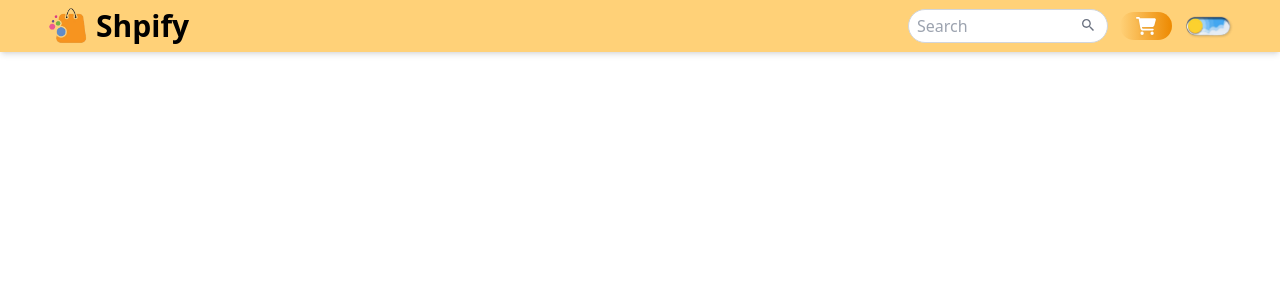
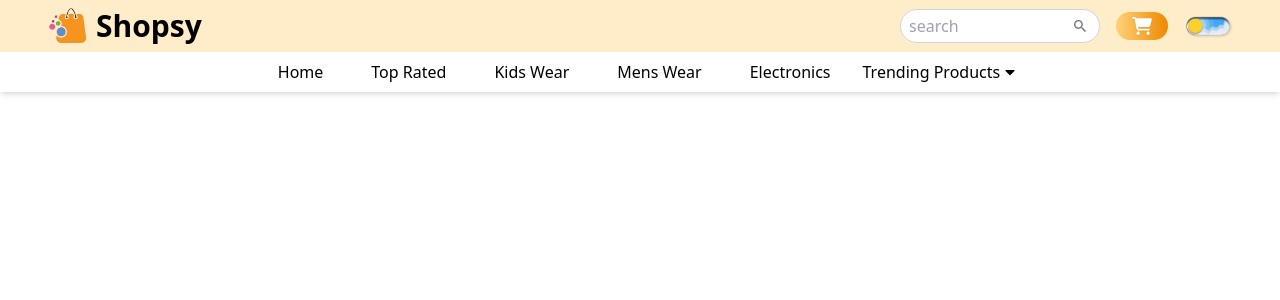
Before and after one commit to Mohammad-Hossaini/Ecommerce, a React (Vite) app: page / in a window 1280 px wide. Shown: the top 300 px of the page. Built offline with nearby package versions, Linux system fonts and the light colour scheme.

Commit message:
implemented the lower Navbar

```diff
--- a/src/components/navbar/Navbar.jsx
+++ b/src/components/navbar/Navbar.jsx
@@ -1,33 +1,81 @@
+import { FaCaretDown } from "react-icons/fa";
 import { FaCartShopping } from "react-icons/fa6";
 import { IoMdSearch } from "react-icons/io";
 import DarkMode from "./DarkMode";
 
-function Navbar() {
+const Menu = [
+  {
+    id: 1,
+    name: "Home",
+    link: "/#",
+  },
+  {
+    id: 2,
+    name: "Top Rated",
+    link: "/#services",
+  },
+  {
+    id: 3,
+    name: "Kids Wear",
+    link: "/#",
+  },
+  {
+    id: 3,
+    name: "Mens Wear",
+    link: "/#",
+  },
+  {
+    id: 3,
+    name: "Electronics",
+    link: "/#",
+  },
+];
+
+const DropdownLinks = [
+  {
+    id: 1,
+    name: "Trending Products",
+    link: "/#",
+  },
+  {
+    id: 2,
+    name: "Best Selling",
+    link: "/#",
+  },
+  {
+    id: 3,
+    name: "Top Rated",
+    link: "/#",
+  },
+];
+
+const Navbar = ({ handleOrderPopup }) => {
   return (
-    <div className="shadow-md bg-[#FFD178] dark:bg-[#ed8900] dark:text-white duration-200 relative z-40">
-      {/* Upper Navbar */}
-      <div className="bg-[rgb(var(--color-primary)/1)] dark:bg-gray-800 py-2">
+    <div className="shadow-md bg-white dark:bg-gray-900 dark:text-white duration-200 relative z-40">
+      {/* upper Navbar */}
+      <div className="bg-primary/40 py-2">
         <div className="container flex justify-between items-center">
-          <a href="#" className="font-bold text-2xl sm:text-3xl flex gap-2">
-            <img src="./logo.png" alt="Logo" className="w-10" />
-            Shpify
-          </a>
+          <div>
+            <a href="#" className="font-bold text-2xl sm:text-3xl flex gap-2">
+              <img src="./logo.png" alt="Logo" className="w-10" /> Shopsy
+            </a>
+          </div>
 
-          <div className="flex items-center gap-3">
-            {/* Search */}
-            <div className="relative group">
+          {/* search bar */}
+          <div className="flex justify-between items-center gap-4">
+            <div className="relative group hidden sm:block">
               <input
                 type="text"
-                placeholder="Search"
-                className="w-[200px] group-hover:w-[300px] transition-all duration-300 rounded-full border border-gray-300 dark:border-gray-600 px-2 py-1 focus:outline-none focus:border-primary"
+                placeholder="search"
+                className="w-[200px] sm:w-[200px] group-hover:w-[300px] transition-all duration-300 rounded-full border border-gray-300 px-2 py-1 focus:outline-none focus:border-1 focus:border-primary dark:border-gray-500 dark:bg-gray-800  "
               />
-              <IoMdSearch className="text-gray-500 group-hover:text-primary absolute top-4 right-3 -translate-y-1/2" />
+              <IoMdSearch className="text-gray-500 group-hover:text-primary absolute top-1/2 -translate-y-1/2 right-3" />
             </div>
 
-            {/* Cart */}
+            {/* order button */}
             <button
-              onClick={() => alert("Ordering is not available yet!")}
-              className="bg-gradient-to-r from-primary to-secondary transition-all duration-200 text-white py-1 px-4 rounded-full flex items-center gap-2 group"
+              onClick={() => handleOrderPopup()}
+              className="bg-gradient-to-r from-primary to-secondary transition-all duration-200 text-white  py-1 px-4 rounded-full flex items-center gap-3 group"
             >
               <span className="group-hover:block hidden transition-all duration-200">
                 Order
@@ -35,12 +83,53 @@
               <FaCartShopping className="text-xl text-white drop-shadow-sm cursor-pointer" />
             </button>
 
-            <DarkMode />
+            {/* Darkmode Switch */}
+            <div>
+              <DarkMode />
+            </div>
           </div>
         </div>
       </div>
+      {/* lower Navbar */}
+      <div data-aos="zoom-in" className="flex justify-center">
+        <ul className="sm:flex hidden items-center gap-4">
+          {Menu.map((data) => (
+            <li key={data.id}>
+              <a
+                href={data.link}
+                className="inline-block px-4 hover:text-primary duration-200"
+              >
+                {data.name}
+              </a>
+            </li>
+          ))}
+          {/* Simple Dropdown and Links */}
+          <li className="group relative cursor-pointer">
+            <a href="#" className="flex items-center gap-[2px] py-2">
+              Trending Products
+              <span>
+                <FaCaretDown className="transition-all duration-200 group-hover:rotate-180" />
+              </span>
+            </a>
+            <div className="absolute z-[9999] hidden group-hover:block w-[200px] rounded-md bg-white p-2 text-black shadow-md">
+              <ul>
+                {DropdownLinks.map((data) => (
+                  <li key={data.id}>
+                    <a
+                      href={data.link}
+                      className="inline-block w-full rounded-md p-2 hover:bg-primary/20 "
+                    >
+                      {data.name}
+                    </a>
+                  </li>
+                ))}
+              </ul>
+            </div>
+          </li>
+        </ul>
+      </div>
     </div>
   );
-}
+};
 
 export default Navbar;
```
